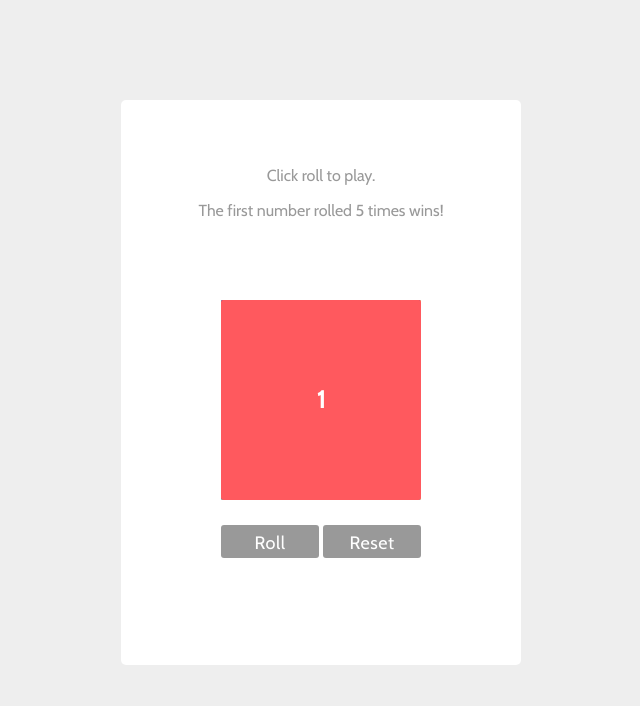
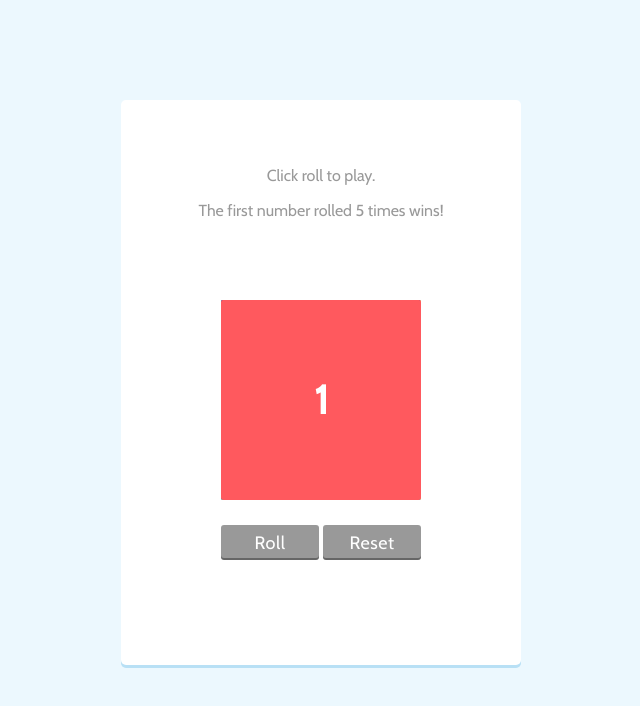
Before and after one commit to iamtraviscole/diceymcdiceface, a website: page index.html in a window 1280 px wide. Shown: the whole page, without its empty margins (319-959 px from the left). Drawn offline with nearby package versions, Linux system fonts and the light colour scheme.

Commit message:
add and implement confetti package

```diff
--- a/assets/css/main.css
+++ b/assets/css/main.css
@@ -1,3 +1,8 @@
+html, body {
+  margin: 0;
+  padding: 0;
+}
+
 body,
 input,
 textarea,
@@ -20,6 +25,7 @@ body {
   text-align: center;
   background: white;
   border-radius: 5px;
+  box-shadow: 0 3px 0 0 #b8e0f5;
 }
 
 .game-instructions {
@@ -107,7 +113,7 @@ body {
   height: 200px;
   line-height: 200px;
   text-align: center;
-  font-size: 24px;
+  font-size: 40px;
   color: white;
   font-weight: bold;
   border-radius: 2px;
@@ -185,6 +191,7 @@ body {
   border: none;
   border-radius: 3px;
   cursor: pointer;
+  box-shadow: 0 2px 0 0 #666;
 }
 
 .roll-btn {
@@ -197,6 +204,7 @@ body {
 
 .controls-btn:hover {
   background: #333;
+  box-shadow: 0 2px 0 0 black;
 }
 
 .controls-btn:focus {
@@ -208,6 +216,8 @@ body {
   border: 1px dashed #bbb;
   background: none;
   color: #bbb;
+  padding: 1px 0 2px 0;
+  box-shadow: none;
 }
 
 .roll-result {
@@ -219,3 +229,12 @@ body {
   font-size: 34px;
   color: #333;
 }
+
+#confetti {
+  box-sizing: border-box;
+  display: block;
+  width: 100vw;
+  height: 100vh;
+  z-index: -100;
+  background: #ecf8fe;
+}
--- a/assets/js/main.js
+++ b/assets/js/main.js
@@ -9,6 +9,19 @@ let rollCount = {
   5: 0,
   6: 0
 }
+
+const confettiSettings = {
+  'target': 'confetti',
+  'max': '80',
+  'size': '1',
+  'animate': true,
+  'props': ['circle','square'],
+  'colors': [[165,104,246],[230,61,135],[0,199,228],[253,214,126]],
+  'clock': '25',
+  'rotate': false
+}
+
+let confetti = new ConfettiGenerator(confettiSettings)
 
 function reset() {
   $('.game-instructions').style.display = ''
@@ -25,6 +38,9 @@ function reset() {
   stackInners.forEach(container => {
     container.innerHTML = ''
   })
+
+  confetti.clear()
+  confetti = new ConfettiGenerator(confettiSettings)
 
   rollCount = {
     1: 0,
@@ -65,6 +81,7 @@ $('.roll-btn').addEventListener('click', () => {
   if (rollCount[num] === 5) {
     $('.winner').innerHTML = num + ' wins!'
     $('.roll-btn').disabled = true
+    confetti.render()
   }
   rollDie(num)
   addDieToStack(num)
--- a/index.html
+++ b/index.html
@@ -62,6 +62,9 @@
 
     </div>
 
+    <canvas id="confetti"></canvas>
+
+  <script src="node_modules/confetti-js/dist/index.min.js"></script>
   <script src="./assets/js/main.js"></script>
   </body>
 </html>
```
Also changed, not shown: package.json (added, +22 -0 lines), 2 other files.
